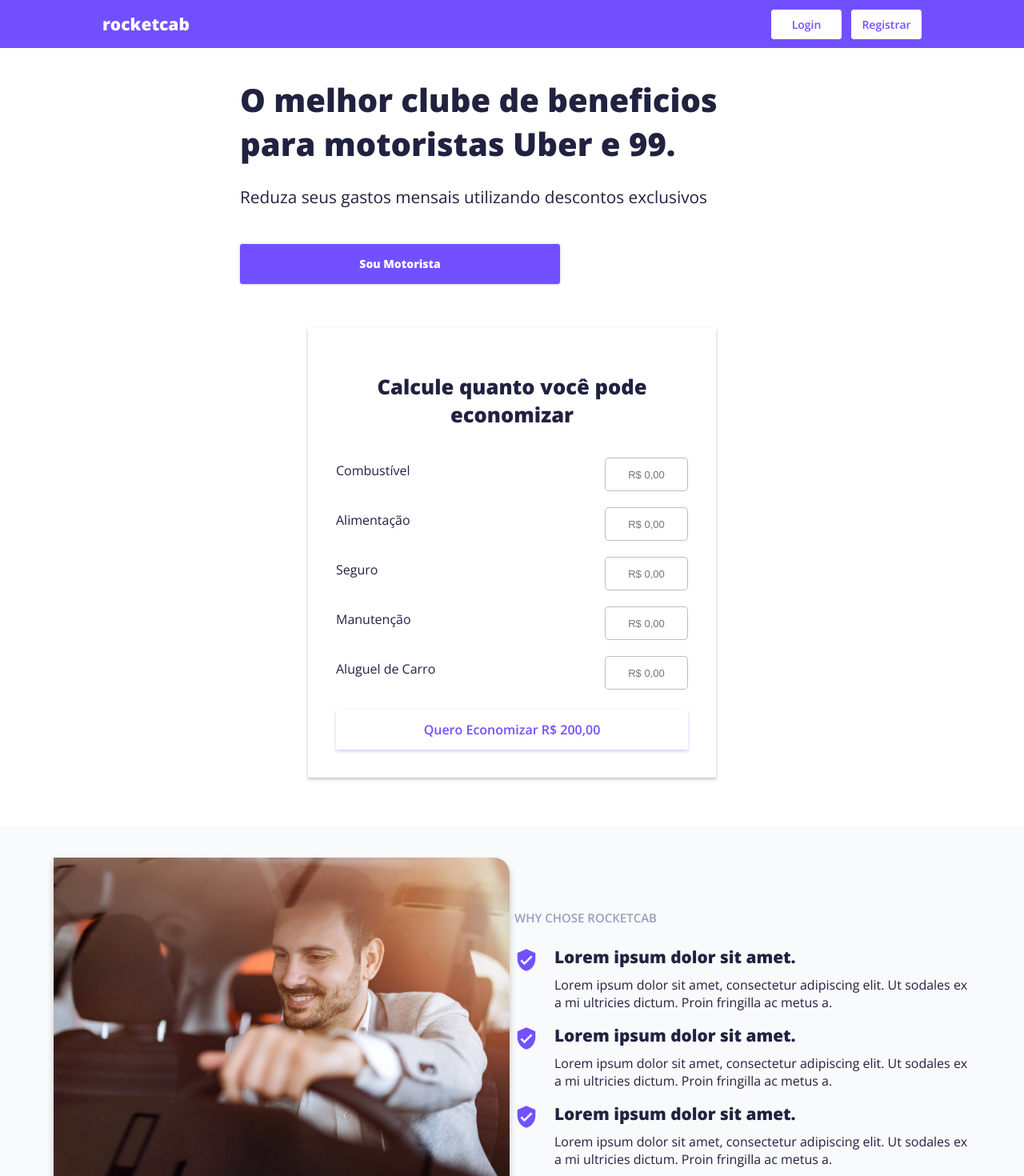
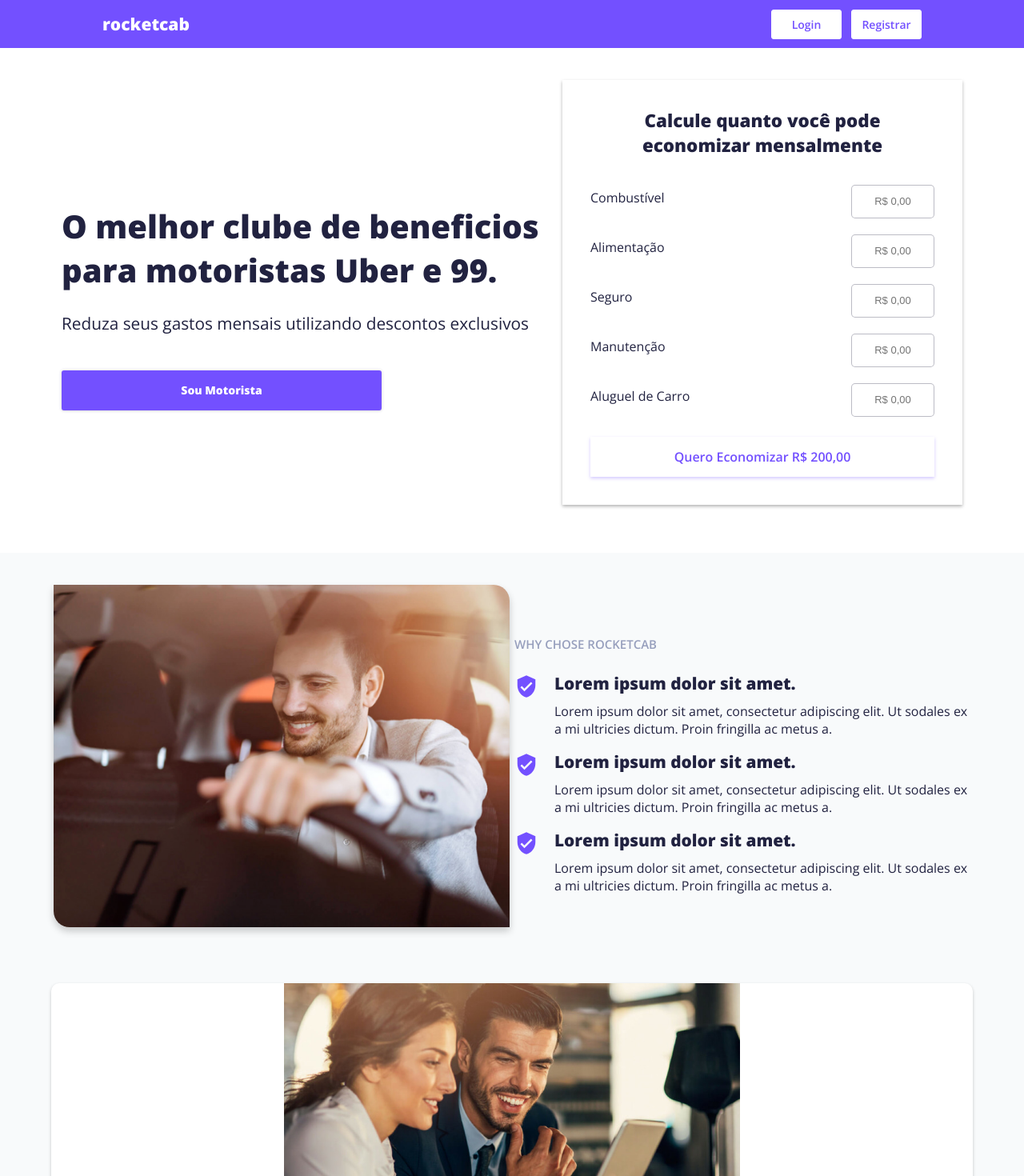
Before and after one commit to luizdcastro/driver_club, a React (Create React App) app: page / in a window 1280 px wide. Shown: the top 1470 px of the page at 80% size. Built offline with nearby package versions, Linux system fonts and the light colour scheme.

Commit message:
added calculator page

```diff
--- a/src/components/disconts-calculator/disconts-calculator.component.jsx
+++ b/src/components/disconts-calculator/disconts-calculator.component.jsx
@@ -4,7 +4,7 @@ import { Link } from 'react-router-dom';
 import FormInput from '../../components/form-input/form-input.component';
 import './disconts-calculator.styles.css';
 
-const DiscontCalculator = () => {
+const DiscontCalculator = ({ to }) => {
   const [total, setTotal] = useState('');
   const [combustivel, setCombustivel] = useState('');
   const [alimentacao, setAlimentacao] = useState('');
@@ -25,7 +25,7 @@ const DiscontCalculator = () => {
     <div className="home-page__calculator">
       <form className="home-calculator__container">
         <h2 className="home-calculator__title">
-          Calcule quanto você pode economizar
+          Calcule quanto você pode economizar mensalmente
         </h2>
         <ul>
           <li className="home-calculator__items">
@@ -69,7 +69,7 @@ const DiscontCalculator = () => {
             />
           </li>
           <li className="home-calculator__items">
-            <Link id="home-calculator__button" to="/register">
+            <Link id="home-calculator__button" to={to}>
               {`Quero Economizar R$ ${total ? total.toFixed(2) : '200,00'}`}
             </Link>
           </li>
--- a/src/components/disconts-calculator/disconts-calculator.styles.css
+++ b/src/components/disconts-calculator/disconts-calculator.styles.css
@@ -1,21 +1,23 @@
 .home-page__calculator {
   margin-bottom: 50px;
-  margin-top: 45px;
-  box-shadow: 0 2px 4px 0 rgba(0, 0, 0, 0.25);
+  margin-top: 30px;
+  box-shadow: 0 2px 4px 0 rgba(0, 0, 0, 0.3);
   color: #212240;
+  max-width: 500px;
 }
 
 .home-calculator__title {
-  font-size: 1.6rem;
+  font-size: 1.4rem;
   text-align: center;
+  margin-top: 0;
 }
 
 .home-calculator__container {
   display: block;
   padding: 35px;
-  max-width: 440px;
   background: #fff;
   border-radius: 10px;
+  max-width: 100%;
 }
 
 .home-calculator__items {
--- a/src/components/header/header.styles.css
+++ b/src/components/header/header.styles.css
@@ -91,6 +91,9 @@
   overflow: hidden;
   z-index: 1;
 }
+.menu-dropdown__icon {
+  padding-right: 8px;
+}
 
 .menu-item {
   height: 50px;
--- a/src/components/header/herder.component.jsx
+++ b/src/components/header/herder.component.jsx
@@ -3,6 +3,10 @@ import { Link } from 'react-router-dom';
 import MenuIcon from '@material-ui/icons/Menu';
 import FavoriteIcon from '@material-ui/icons/Favorite';
 import LoyaltyIcon from '@material-ui/icons/Loyalty';
+import SubscriptionsIcon from '@material-ui/icons/Subscriptions';
+import AccountBoxIcon from '@material-ui/icons/AccountBox';
+import AssessmentIcon from '@material-ui/icons/Assessment';
+import ExitToAppIcon from '@material-ui/icons/ExitToApp';
 
 import './header.styles.css';
 
@@ -45,9 +49,22 @@ const Header = ({ isLoggedIn, onLogout }) => {
     }
     return (
       <div className="menu-dropdown">
-        <DropdownItem to="/account">Perfil</DropdownItem>
-        <DropdownItem to="/subscription">Assinatura</DropdownItem>
-        <DropdownItem onClick={onLogout}>Sair</DropdownItem>
+        <DropdownItem to="/account">
+          <AccountBoxIcon className="menu-dropdown__icon" />
+          Perfil
+        </DropdownItem>
+        <DropdownItem to="/subscription">
+          <SubscriptionsIcon className="menu-dropdown__icon" />
+          Assinatura
+        </DropdownItem>
+        <DropdownItem to="/calculator">
+          <AssessmentIcon className="menu-dropdown__icon" />
+          Calculator
+        </DropdownItem>
+        <DropdownItem onClick={onLogout}>
+          <ExitToAppIcon className="menu-dropdown__icon" />
+          Sair
+        </DropdownItem>
       </div>
     );
   }
--- a/src/containers/App.js
+++ b/src/containers/App.js
@@ -15,6 +15,7 @@ import Account from '../pages/account/account.page';
 import Subscription from '../pages/subscription/subscription.page';
 import ForgotPassword from '../pages/forgot-password/forgot-password.page';
 import ResetPassword from '../pages/reset-password/reset-password.page';
+import Calculator from '../pages/calculator/calculator.page';
 
 import { logoutUser } from '../redux/actions/auth.actions';
 
@@ -53,6 +54,8 @@ const App = ({ user, dispatchLogoutAction }) => {
             <Route exact path="/favorites" component={Favorites} />
             <Route exact path="/account" component={Account} />
             <Route exact path="/subscription" component={Subscription} />
+            <Route exact path="/calculator" component={Calculator} />
+
             <Redirect to="/categories" />
           </Switch>
         )}
--- a/src/pages/calculator/calculator.styles.css
+++ b/src/pages/calculator/calculator.styles.css
@@ -1,7 +1,6 @@
 .calculator-container {
   width: 1200px;
   max-width: 90%;
-  height: auto;
   margin: auto;
   color: #212240;
 }
--- a/src/pages/categories/category.styles.css
+++ b/src/pages/categories/category.styles.css
@@ -1,5 +1,5 @@
 .category-container {
-  width: 100%;
+  width: 1200px;
   max-width: 90%;
   height: auto;
   margin: auto;
--- a/src/pages/home/home.page.js
+++ b/src/pages/home/home.page.js
@@ -7,7 +7,6 @@ import IconTwo from '../../assets/images/icon_two.svg';
 import IconThree from '../../assets/images/icon_three.svg';
 import DriverImage from '../../assets/images/driver.png';
 import BusinessImage from '../../assets/images/business.jpg';
-import CustomButton from '../../components/custom-button/custom-button.component';
 import DiscontCalculator from '../../components/disconts-calculator/disconts-calculator.component';
 import './home.styles.css';
 
@@ -26,7 +25,7 @@ const Home = () => {
             <Link id="custom-button">Sou Motorista</Link>
           </div>
           <div>
-            <DiscontCalculator />
+            <DiscontCalculator to="registration" />
           </div>
         </div>
       </div>
--- a/src/pages/home/home.styles.css
+++ b/src/pages/home/home.styles.css
@@ -1,12 +1,13 @@
 .home-hero__container {
   background-color: #fff;
+  margin: auto;
 }
 
 .home-page__hero {
   display: flex;
   justify-content: space-around;
-  width: 90vw;
-  max-width: 1200px;
+  max-width: 90%;
+  width: 1200px;
   margin: auto;
   flex-wrap: wrap;
   padding: 10px;
@@ -16,7 +17,7 @@
   display: flex;
   flex-direction: column;
   justify-content: center;
-  max-width: 680px;
+  max-width: 600px;
   width: 100%;
   color: #212240;
   margin-bottom: 10px;
@@ -186,7 +187,7 @@
   display: flex;
   flex-direction: column;
   justify-content: center;
-  width: 600px;
+  width: 570px;
 }
 
 .image-card__business {
@@ -230,7 +231,7 @@
 }
 
 .home-sub__item {
-  max-width: 400px;
+  max-width: 390px;
 }
 
 .home-page__footer {
```
